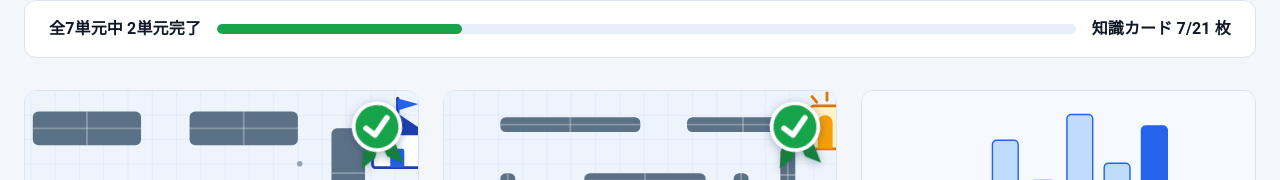
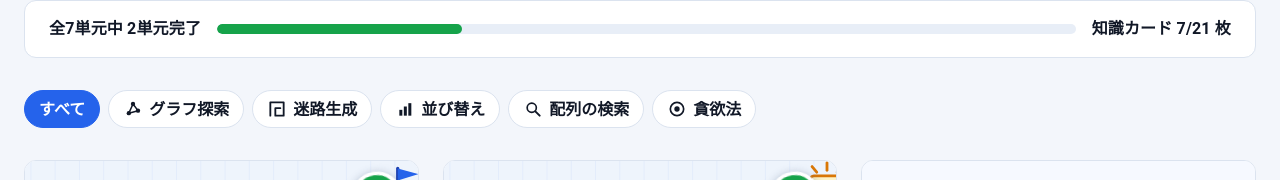
Before and after one commit to BeppuKanato/engineer-quest-ui-brushup, a Next.js app: page /courses in a window 1280 px wide. Shown: the part 211-391 px from the top of the page. Built offline with nearby package versions, Linux system fonts and the light colour scheme.

Commit message:
feat: コース一覧に軸の検索欄（絞り込みチップ）を追加

```diff
--- a/src/design/CoursesDesignDraft.tsx
+++ b/src/design/CoursesDesignDraft.tsx
@@ -18,7 +18,9 @@
 // ためしない）。同じ軸は、同じアイコンと名前、隣り合う並び順で表す。
 // BFS と DFS のサムネは、目標ミッションの場面を描いた試作（MissionThumbnail）。
 
-import { Box, Button, Chip, Paper, Stack, Typography } from "@mui/material";
+import { useState } from "react";
+
+import { Box, Button, ButtonBase, Chip, Paper, Stack, Typography } from "@mui/material";
 import PlayArrowIcon from "@mui/icons-material/PlayArrow";
 import ReplayIcon from "@mui/icons-material/Replay";
 import Link from "next/link";
@@ -92,6 +94,13 @@ const GroupGlyph: React.FC<{ label: string }> = ({ label }) => {
           <path d="M14.8 14.8 L20 20" stroke="currentColor" strokeWidth="2.4" strokeLinecap="round" />
         </svg>
       );
+    case "貪欲法":
+      return (
+        <svg {...common}>
+          <circle cx="12" cy="12" r="8" fill="none" stroke="currentColor" strokeWidth="2" />
+          <circle cx="12" cy="12" r="3.2" fill="currentColor" />
+        </svg>
+      );
     default:
       return null;
   }
@@ -125,6 +134,46 @@ const GroupChip: React.FC<{ label: string }> = ({ label }) => (
     <GroupGlyph label={label} />
     {label}
   </Box>
+);
+
+/** 絞り込み用の軸（貪欲法も1つの軸として含む）。 */
+const FILTER_GROUP: Record<string, string> = {
+  ...GROUP_LABEL,
+  "course-algorithm-greedy-coins-v1": "貪欲法",
+};
+const AXES = ["すべて", "グラフ探索", "迷路生成", "並び替え", "配列の検索", "貪欲法"];
+
+/** 軸の検索欄：軸のチップを選んで単元を絞り込む。選択中だけ主色で塗る。 */
+const AxisFilter: React.FC<{ value: string; onChange: (axis: string) => void }> = ({ value, onChange }) => (
+  <Stack direction="row" spacing={1} flexWrap="wrap" useFlexGap aria-label="軸で絞り込む">
+    {AXES.map((axis) => {
+      const selected = axis === value;
+      return (
+        <ButtonBase
+          key={axis}
+          onClick={() => onChange(axis)}
+          aria-pressed={selected}
+          sx={{
+            display: "inline-flex",
+            alignItems: "center",
+            gap: 0.75,
+            px: 1.75,
+            py: 1,
+            borderRadius: 999,
+            border: `1px solid ${selected ? PRIMARY : BORDER}`,
+            bgcolor: selected ? PRIMARY : "#fff",
+            color: selected ? "#fff" : TEXT,
+            fontSize: 16,
+            fontWeight: 700,
+            lineHeight: 1,
+          }}
+        >
+          {axis !== "すべて" && <GroupGlyph label={axis} />}
+          {axis}
+        </ButtonBase>
+      );
+    })}
+  </Stack>
 );
 
 // 流す順序：同じ軸の単元を隣り合わせ、組が行の途中で割れないようにする。
@@ -352,6 +401,10 @@ export const CoursesDesignDraft: React.FC = () => {
   const { overview } = homeFixture;
   const unitById = new Map(overview.units.map((u) => [u.id, u]));
   const ratio = overview.totalUnits > 0 ? (overview.completedUnits / overview.totalUnits) * 100 : 0;
+  const [axis, setAxis] = useState("すべて");
+  const visibleUnits = FLOW_ORDER.map((id) => unitById.get(id)).filter(
+    (u): u is HomeUnit => !!u && (axis === "すべて" || FILTER_GROUP[u.id] === axis),
+  );
   return (
     <Stack spacing={4}>
       <Box>
@@ -373,13 +426,13 @@ export const CoursesDesignDraft: React.FC = () => {
         </Paper>
       </Box>
 
+      <AxisFilter value={axis} onChange={setAxis} />
+
       <Box component="section" aria-label="単元">
         <CardGrid>
-          {FLOW_ORDER.map((id) => unitById.get(id))
-            .filter((u): u is HomeUnit => !!u)
-            .map((unit) => (
-              <UnitCard key={unit.id} unit={unit} />
-            ))}
+          {visibleUnits.map((unit) => (
+            <UnitCard key={unit.id} unit={unit} />
+          ))}
         </CardGrid>
       </Box>
 
```
Also changed, not shown: 1 other file (tests, documents, lock files or other folders).
